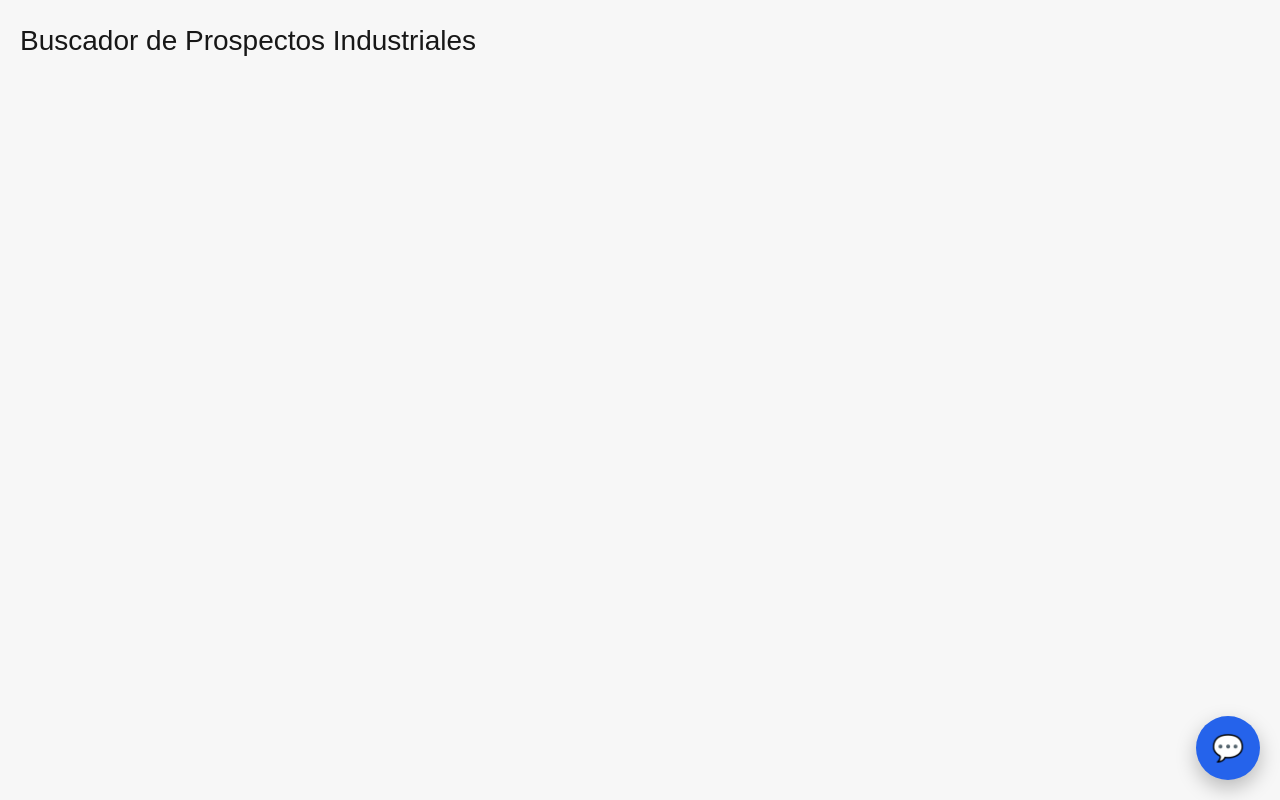
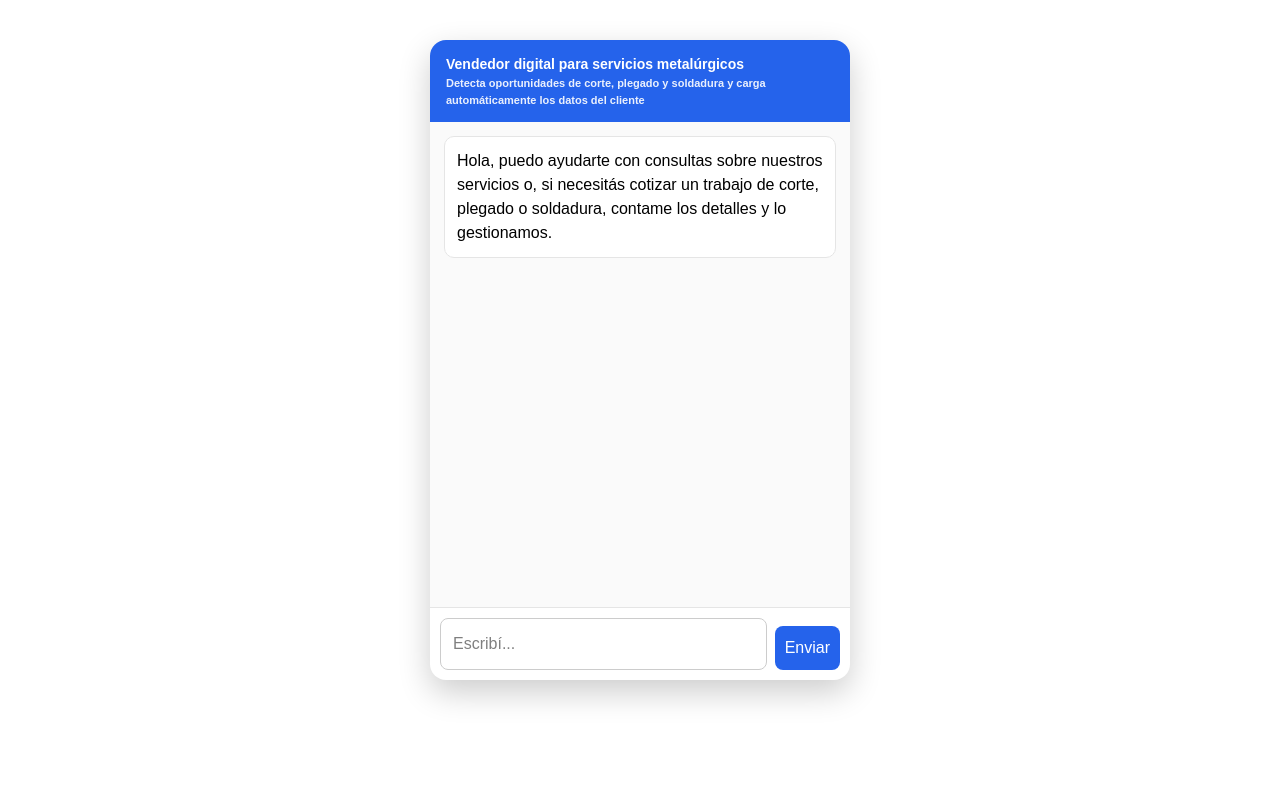
Before and after one commit to ricardorivera972/agustina-burbuja-chat, a Next.js app: page / in a window 1280 px wide. Built offline with nearby package versions, Linux system fonts and the light colour scheme.

Commit message:
demo full screen layout

```diff
--- a/app/chat/chatui.tsx
+++ b/app/chat/chatui.tsx
@@ -11,23 +11,9 @@ export default function ChatUI() {
   const [message, setMessage] = useState("");
   const [messages, setMessages] = useState<Message[]>([]);
   const [loading, setLoading] = useState(false);
-  const [open, setOpen] = useState(false);
   const [showForm, setShowForm] = useState(false);
-  const [isMobile, setIsMobile] = useState(false);
 
   const bottomRef = useRef<HTMLDivElement | null>(null);
-
-  useEffect(() => {
-    const handleResize = () => {
-      const mobile = window.innerWidth <= 768;
-      setIsMobile(mobile);
-      if (mobile) setOpen(true);
-    };
-
-    handleResize();
-    window.addEventListener("resize", handleResize);
-    return () => window.removeEventListener("resize", handleResize);
-  }, []);
 
   useEffect(() => {
     bottomRef.current?.scrollIntoView({ behavior: "smooth" });
@@ -91,72 +77,28 @@ export default function ChatUI() {
     }
   };
 
-  const chatBoxStyle: React.CSSProperties = isMobile
-    ? {
-        position: "fixed",
-        inset: 0,
-        width: "100vw",
-        height: "100dvh",
-        background: "#fff",
-        zIndex: 9999,
-        display: "flex",
-        flexDirection: "column",
-      }
-    : {
-        position: "fixed",
-        right: 20,
-        bottom: 20,
-        width: 360,
-        height: 520,
+  return (
+    <div
+      style={{
+        margin: "40px auto",
+        width: "100%",
+        maxWidth: 420,
+        height: "80vh",
         background: "#fff",
         borderRadius: 16,
         boxShadow: "0 12px 32px rgba(0,0,0,0.20)",
-        zIndex: 9999,
         display: "flex",
         flexDirection: "column",
         overflow: "hidden",
-      };
-
-  return (
-    <>
-      {!isMobile && !open && (
-        <div
-          onClick={() => setOpen(true)}
-          style={{
-            position: "fixed",
-            right: 20,
-            bottom: 20,
-            width: 64,
-            height: 64,
-            borderRadius: "50%",
-            background: "#2563eb",
-            color: "#fff",
-            display: "flex",
-            alignItems: "center",
-            justifyContent: "center",
-            fontSize: 26,
-            cursor: "pointer",
-            zIndex: 9999,
-            boxShadow: "0 8px 20px rgba(0,0,0,0.25)",
       }}
     >
-          💬
-        </div>
-      )}
-
-      {(open || isMobile) && (
-        <div style={chatBoxStyle}>
       {/* HEADER */}
       <div
         style={{
           background: "#2563eb",
           color: "#fff",
           padding: "14px 16px",
-              display: "flex",
-              justifyContent: "space-between",
-              alignItems: "center",
           fontWeight: 700,
-              flexShrink: 0,
         }}
       >
         <div style={{ display: "flex", flexDirection: "column" }}>
@@ -167,21 +109,6 @@ export default function ChatUI() {
             Detecta oportunidades de corte, plegado y soldadura y carga automáticamente los datos del cliente
           </span>
         </div>
-
-            {!isMobile && (
-              <button
-                onClick={() => setOpen(false)}
-                style={{
-                  background: "transparent",
-                  border: "none",
-                  color: "#fff",
-                  fontSize: 18,
-                  cursor: "pointer",
-                }}
-              >
-                ✕
-              </button>
-            )}
       </div>
 
       {/* MENSAJES */}
@@ -191,7 +118,6 @@ export default function ChatUI() {
           overflowY: "auto",
           padding: 14,
           background: "#fafafa",
-              WebkitOverflowScrolling: "touch",
         }}
       >
         {messages.length === 0 && (
@@ -229,15 +155,7 @@ export default function ChatUI() {
         ))}
 
         {showForm && (
-              <div
-                style={{
-                  marginTop: 10,
-                  padding: 12,
-                  borderRadius: 10,
-                  background: "#fff",
-                  border: "1px solid #e5e5e5",
-                }}
-              >
+          <div style={{ marginTop: 10 }}>
             <b>Completar datos</b>
 
             <input id="empresa" placeholder="Empresa" style={inputStyle} />
@@ -258,27 +176,14 @@ export default function ChatUI() {
                   descripcion: (document.getElementById("detalle") as HTMLTextAreaElement).value,
                 };
 
-                    try {
                 await fetch("https://script.google.com/macros/s/AKfycbxJ4ZFemcLehp14FTYLgp0frs72utzPxXhxrxxnuhCgzJH-fTCiHtJqQJd5P788_f6yIw/exec", {
                   method: "POST",
                   mode: "no-cors",
                   body: JSON.stringify(formData),
                 });
 
-                      alert("Datos enviados correctamente");
-
+                alert("Datos enviados");
                 setShowForm(false);
-
-                      setMessages((prev) => [
-                        ...prev,
-                        {
-                          who: "SISTEMA",
-                          text: "Gracias, ya recibimos tus datos. Un vendedor se va a contactar con vos.",
-                        },
-                      ]);
-                    } catch {
-                      alert("Error al enviar los datos");
-                    }
               }}
               style={buttonStyle}
             >
@@ -295,12 +200,8 @@ export default function ChatUI() {
         style={{
           display: "flex",
           gap: 8,
-              padding: "10px",
+          padding: 10,
           borderTop: "1px solid #e5e5e5",
-              background: "#fff",
-              flexShrink: 0,
-              position: "sticky",
-              bottom: 0,
         }}
       >
         <input
@@ -309,54 +210,40 @@ export default function ChatUI() {
           placeholder="Escribí..."
           style={{
             flex: 1,
-                padding: "14px",
+            padding: 12,
             fontSize: 16,
-                border: "1px solid #d0d0d0",
             borderRadius: 8,
-                outline: "none",
+            border: "1px solid #ccc",
             color: "#000",
             background: "#fff",
           }}
         />
 
-            <button
-              onClick={sendMessage}
-              disabled={loading}
-              style={{
-                padding: "12px 16px",
-                background: "#2563eb",
-                color: "#fff",
-                border: "none",
-                borderRadius: 8,
-                minWidth: 80,
-              }}
-            >
-              {loading ? "..." : "Enviar"}
+        <button onClick={sendMessage} style={buttonStyle}>
+          Enviar
         </button>
       </div>
     </div>
-      )}
-    </>
   );
 }
 
-const inputStyle: React.CSSProperties = {
+const inputStyle = {
   width: "100%",
   marginTop: 8,
-  padding: 12,
+  padding: 10,
+  borderRadius: 8,
+  border: "1px solid #ccc",
   fontSize: 16,
-  border: "1px solid #d0d0d0",
-  borderRadius: 8,
   color: "#000",
   background: "#fff",
 };
 
-const buttonStyle: React.CSSProperties = {
-  width: "100%",
-  marginTop: 10,
-  padding: 12,
+const buttonStyle = {
+  marginTop: 8,
+  padding: 10,
+  borderRadius: 8,
+  border: "none",
   background: "#2563eb",
   color: "#fff",
-  border: "none",
-  borderRadius: 8,
+  cursor: "pointer",
 };
--- a/app/page.tsx
+++ b/app/page.tsx
@@ -3,17 +3,5 @@
 import ChatUI from "./chat/chatui";
 
 export default function Page() {
-  return (
-    <div
-      style={{
-        minHeight: "100vh",
-        background: "#f7f7f7",
-        padding: 20,
-        boxSizing: "border-box",
-      }}
-    >
-      <h1 style={{ margin: 0, fontSize: 28 }}>Buscador de Prospectos Industriales</h1>
-      <ChatUI />
-    </div>
-  );
+  return <ChatUI />;
 }
```
Lines whose indentation alone changed are shown as unchanged.
